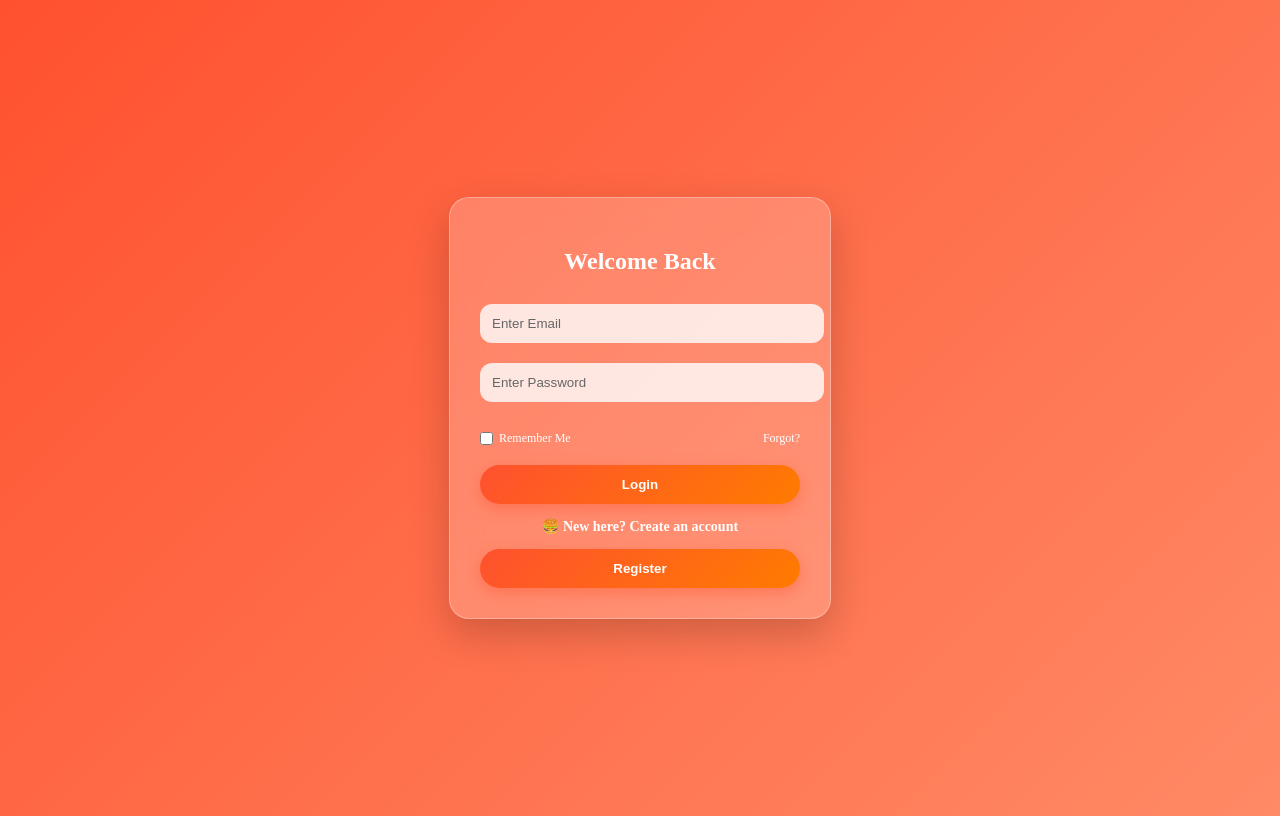
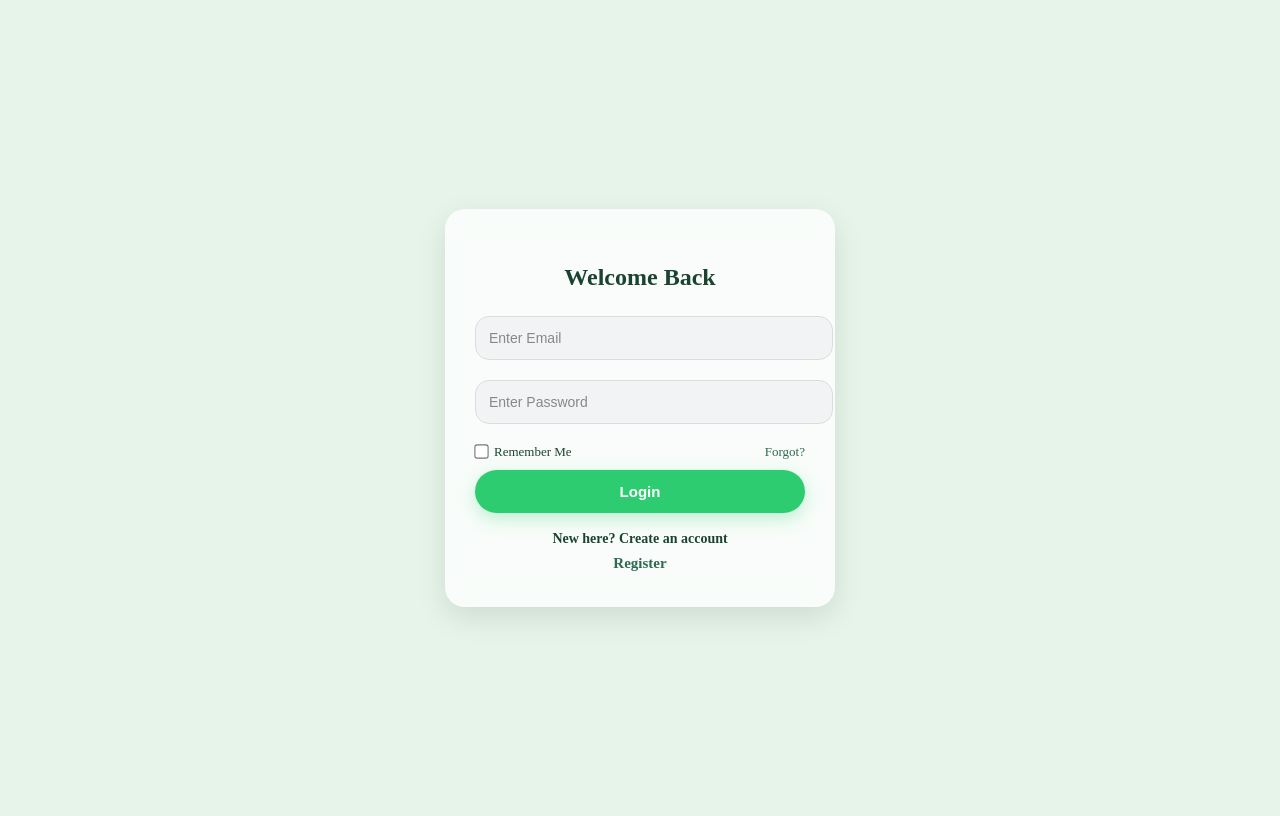
Before and after one commit to Muskaan435/FoodDelivery, a Flask app: page /login in a window 1280 px wide. Run offline with Flask 3, Linux system fonts and the light colour scheme.

Commit message:
UI fixes for login and register pages

```diff
--- a/Static/loginstyle.css
+++ b/Static/loginstyle.css
@@ -6,8 +6,8 @@
     justify-content: center;
     align-items: center;
 
-    /* 🔥 Original orange gradient */
-    background: linear-gradient(135deg, #ff512f, #ff8a65);
+    /* ✅ match index background */
+    background: #E6F4EA;
 }
 
 /* Container */
@@ -20,37 +20,41 @@
 /* ================= CARD ================= */
 
 .login-page .card {
-    position: relative;
+    background: rgba(255, 255, 255, 0.75);
+    backdrop-filter: blur(12px);
 
-    background: rgba(255, 255, 255, 0.2);
-    backdrop-filter: blur(15px);
-    -webkit-backdrop-filter: blur(15px);
-
-    padding: 30px;
-    width: 320px;
+    padding: 35px 30px;
+    width: 330px;
     border-radius: 20px;
 
-    border: 1px solid rgba(255,255,255,0.3);
-    box-shadow: 0 15px 40px rgba(0,0,0,0.2);
+    box-shadow: 0 10px 30px rgba(0,0,0,0.1);
     text-align: center;
-    color: white;
+    color: #1B4332;
+}
+
+/* Heading */
+.login-page h2 {
+    margin-bottom: 15px;
+    font-size: 24px;
 }
 
 /* ================= INPUTS ================= */
 
-.login-page input {
+.login-page input[type="email"],
+.login-page input[type="password"] {
     width: 100%;
-    padding: 12px;
+    padding: 13px;
     margin: 10px 0;
-    border-radius: 12px;
-    border: none;
+    border-radius: 14px;
+    border: 1px solid #dcdcdc;
 
-    background: rgba(255,255,255,0.8);
+    background: #f1f3f5;
     color: #333;
+    font-size: 14px;
 }
 
 .login-page input::placeholder {
-    color: #666;
+    color: #888;
 }
 
 /* ================= EXTRA ================= */
@@ -59,74 +63,80 @@
     display: flex;
     justify-content: space-between;
     align-items: center;
-    font-size: 12px;
+    font-size: 13px;
     margin: 10px 0;
 }
 
-/* ✅ FIX: checkbox + text ek line me LEFT */
+/* ✅ FINAL FIX: checkbox LEFT + single line */
 .login-page .extra label {
     display: flex;
     align-items: center;
     gap: 6px;
     white-space: nowrap;
+    cursor: pointer;
+}
+
+/* checkbox styling */
+.login-page .extra input[type="checkbox"] {
+    margin: 0;
+    transform: scale(1.1);
+    cursor: pointer;
 }
 
 .login-page .extra a {
-    color: #fff;
+    color: #2D6A4F;
     text-decoration: none;
+    font-weight: 500;
+}
+
+.login-page .extra a:hover {
+    text-decoration: underline;
 }
 
 /* ================= LOGIN BUTTON ================= */
 
 .login-page button {
     width: 100%;
-    padding: 12px;
-    border-radius: 20px;
+    padding: 13px;
+    border-radius: 30px;
     border: none;
 
-    background: linear-gradient(135deg, #ff512f, #ff7b00);
+    background: #2ECC71;
     color: white;
     font-weight: bold;
+    font-size: 15px;
     cursor: pointer;
 
-    box-shadow: 0 5px 15px rgba(255,80,40,0.4);
+    box-shadow: 0 6px 18px rgba(46, 204, 113, 0.3);
     transition: 0.3s;
 }
 
 .login-page button:hover {
-    transform: scale(1.04);
+    background: #27AE60;
+    transform: scale(1.05);
 }
 
-/* ================= REGISTER TEXT ================= */
+/* ================= TEXT ================= */
 
 .divider-text {
-    margin: 14px 0;
+    margin: 18px 0 8px;
     font-size: 14px;
     font-weight: 600;
-    color: #fff;
+    color: #1B4332;
 }
 
-/* ================= REGISTER BUTTON ================= */
+/* ================= REGISTER LINK ================= */
 
-.register-btn {
-    width: 100%;
-    padding: 12px;
-    border-radius: 20px;
-    border: 1.5px solid white;
-
-    background: transparent;
-    color: white;
-    font-weight: bold;
-    cursor: pointer;
-    transition: 0.3s;
+.switch-link {
+    display: block;
+    text-align: center;
+    margin-top: 5px;
+    color: #2D6A4F;
+    font-weight: 600;
+    text-decoration: none;
+    font-size: 15px;
 }
 
-.register-btn:hover {
-    background: white;
-    color: #ff512f;
-    transform: scale(1.04);
+.switch-link:hover {
+    text-decoration: underline;
 }
-
-.register-link {
-    text-decoration: none;
-}
--- a/templates/login.html
+++ b/templates/login.html
@@ -6,8 +6,6 @@
 </head>
 
 <body class="login-page">
-
-
 
 <div class="container">
 
@@ -23,19 +21,19 @@
         </div>
 
         <div class="extra">
-    <label>
-        <input type="checkbox"> Remember Me
-    </label>
-    <a href="#">Forgot?</a>
-</div>
+            <label>
+                <input type="checkbox"> Remember Me
+            </label>
+            <a href="#">Forgot?</a>
+        </div>
 
         <button type="submit">Login</button>
 
-        <p class="divider-text">🍔 New here? Create an account</p>
+        <!-- SWITCH TEXT (same as register page style) -->
+        <p class="divider-text">New here? Create an account</p>
 
-        <a href="/register" class="register-link">
-            <button type="button" class="register-btn">Register</button>
-        </a>
+        <!-- SIMPLE LINK (NO BUTTON INSIDE BUTTON) -->
+        <a href="/register" class="switch-link">Register</a>
 
     </form>
 
```
Also changed, not shown: Static/registerstyle.css (+21 -21 lines), Static/styles.css (+49 -20 lines), templates/index.html (+37 -7 lines).
